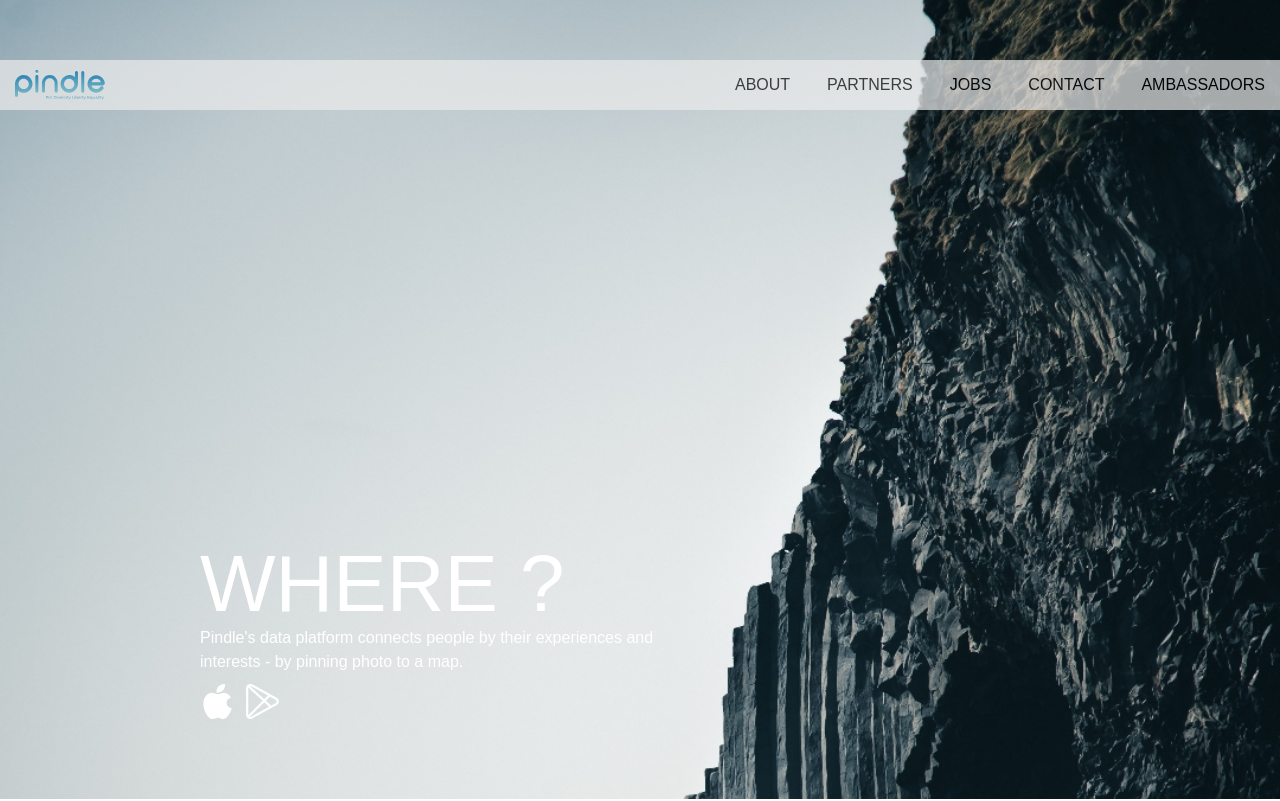
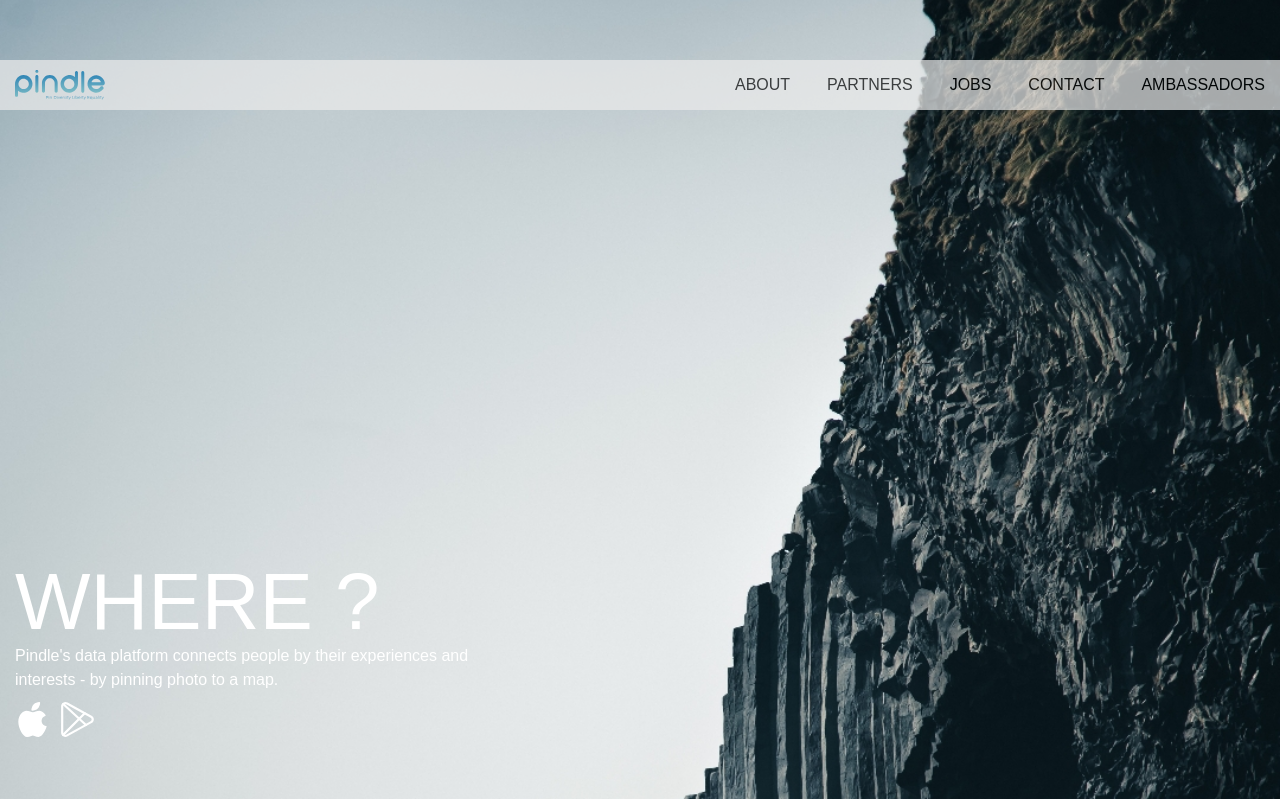
Before and after one commit to entropyparadox/pindle.io, a React (Create React App) app: page / in a window 1280 px wide. Shown: the top 801 px of the page. Built offline with nearby package versions, Linux system fonts and the light colour scheme.

Commit message:
fix : slide

```diff
--- a/src/components/Slider.js
+++ b/src/components/Slider.js
@@ -42,20 +42,16 @@ const SlideImage = styled.div`
   background-repeat: no-repeat;
   background-size: cover;
   box-sizing: border-box;
+  padding: 70vh 0px 20px 0px;
   @media (max-width: 800px) {
     height: 800px;
+    padding: 70vh 0px 0px 20px;
   }
 `;
 
 const SlideTitleBox = styled.div`
   max-width: 1250px;
   margin: 0 auto;
-  position: absolute;
-  bottom: 80px;
-  left: 200px;
-  @media (max-width: 800px) {
-    left: 20px;
-  }
 `;
 
 const MainTitle = styled.div`
```
